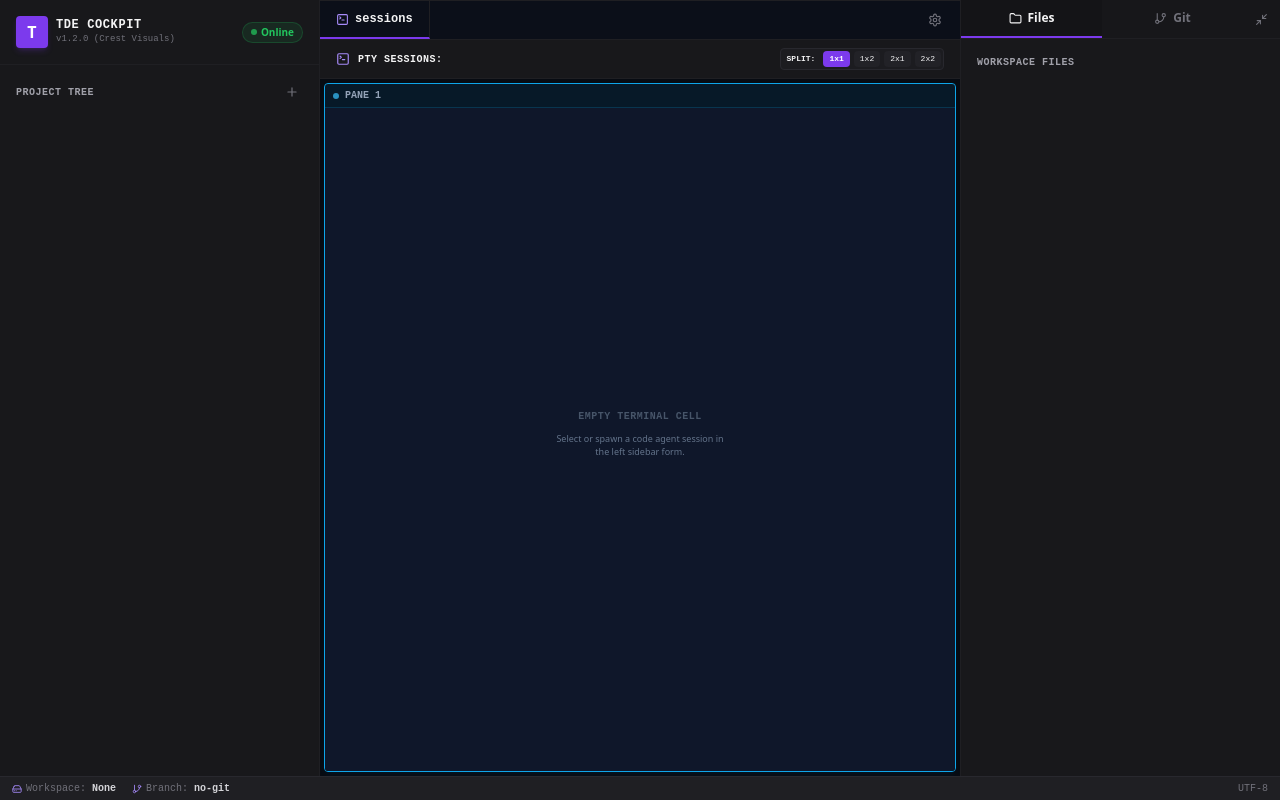
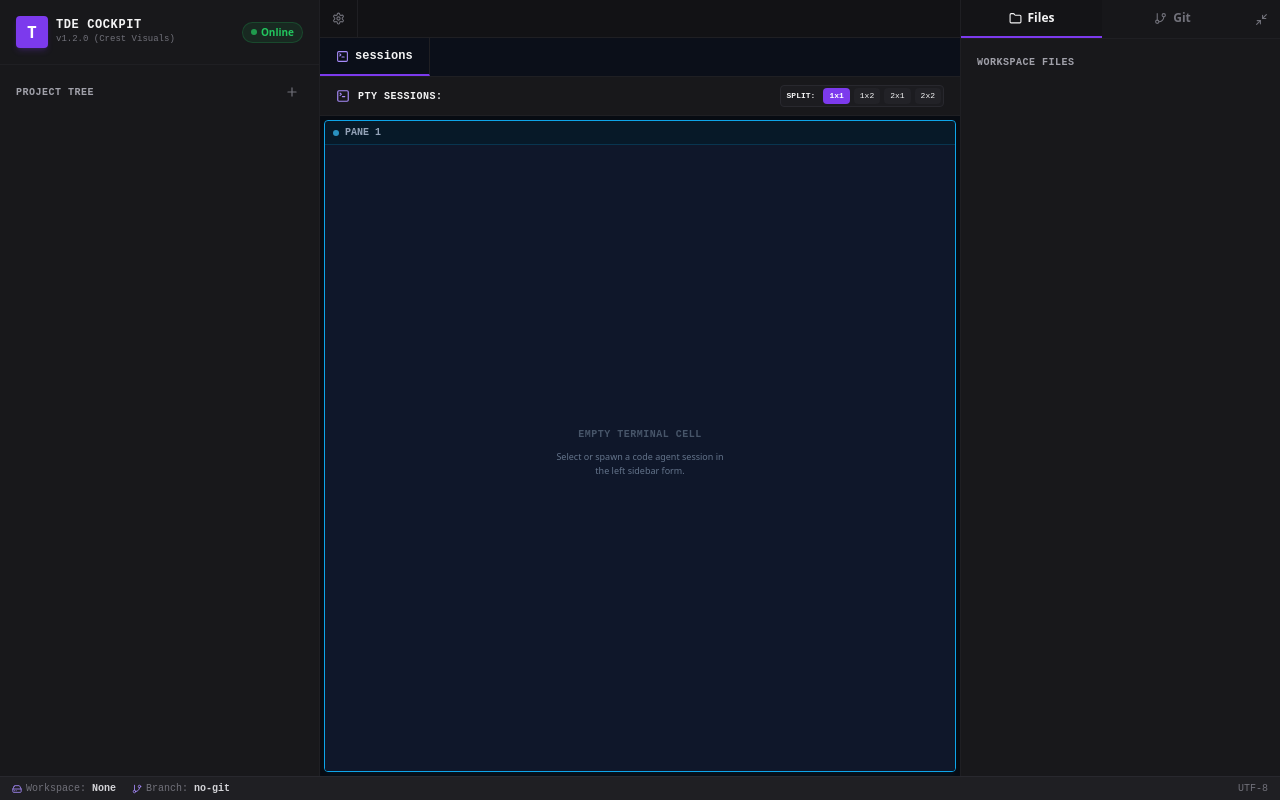
Before and after one commit to blackTDE/blackTDE, a React (Vite) app: page / in a window 1280 px wide. Built offline with nearby package versions, Linux system fonts and the light colour scheme.

Commit message:
Implement Settings button and Settings Father Tab layout in App.tsx

```diff
--- a/src/App.tsx
+++ b/src/App.tsx
@@ -520,18 +520,36 @@ function App() {
 
         {/* Center Panel (Swappable Workbench) */}
         <div className="flex-grow flex flex-col min-w-0 bg-surface">
-          {/* Level 1: Father Tabs (Projects/Workspaces list) */}
+          {/* Level 1: Father Tabs (Projects/Workspaces list + Settings Tab) */}
           <div className="shrink-0 flex items-center border-b border-surface-2 bg-surface-2/20 overflow-x-auto select-none">
+            {/* Settings button on the far left of Level 1 */}
+            <button
+              onClick={() => {
+                setIsSettingsFatherTabOpen(true);
+                setActiveFatherTabId('settings');
+              }}
+              className={`flex items-center justify-center px-3 py-3 border-r border-surface-2 hover:bg-surface-2/15 transition cursor-pointer text-zinc-500 hover:text-zinc-200 shrink-0 ${
+                activeFatherTabId === 'settings' ? 'bg-surface-1/40 text-brand-light' : ''
+              }`}
+              title="Open Settings Tab"
+            >
+              <Settings size={13} />
+            </button>
+
+            {/* Project tabs */}
             {workspaces.map((ws) => {
-              const isActive = activeWorkspace?.id === ws.id;
+              const isActive = activeFatherTabId === ws.id;
               return (
                 <button
                   key={ws.id}
-                  onClick={() => handleSelectProject(ws)}
-                  className={`flex items-center space-x-1.5 px-4 py-2 text-xs font-semibold border-b-2 transition ${
+                  onClick={() => {
+                    handleSelectProject(ws);
+                    setActiveFatherTabId(ws.id);
+                  }}
+                  className={`flex items-center space-x-1.5 px-4 py-2.5 text-xs font-semibold border-b-2 transition shrink-0 ${
                     isActive
                       ? 'border-brand text-brand-light bg-surface-1/40'
-                      : 'border-transparent text-zinc-500 hover:text-zinc-300 hover:bg-surface-2/5'
+                      : 'border-transparent text-zinc-500 hover:text-zinc-350 hover:bg-surface-2/5'
                   }`}
                 >
                   <Folder size={12} className={isActive ? 'text-brand-light' : 'text-zinc-650'} />
@@ -539,10 +557,50 @@ function App() {
                 </button>
               );
             })}
+
+            {/* Settings father tab (conditional) */}
+            {isSettingsFatherTabOpen && (
+              <div
+                className={`flex items-center space-x-1 border-r border-surface-2 border-b-2 transition shrink-0 ${
+                  activeFatherTabId === 'settings'
+                    ? 'border-brand text-brand-light bg-surface-1/40'
+                    : 'border-transparent text-zinc-500 hover:text-zinc-350 hover:bg-surface-2/5'
+                }`}
+              >
+                <button
+                  onClick={() => setActiveFatherTabId('settings')}
+                  className="flex items-center space-x-1.5 px-3 py-2.5"
+                >
+                  <Settings size={12} className={activeFatherTabId === 'settings' ? 'text-brand-light' : 'text-zinc-650'} />
+                  <span>Settings</span>
+                </button>
+                <button
+                  onClick={(e) => {
+                    e.stopPropagation();
+                    setIsSettingsFatherTabOpen(false);
+                    if (activeFatherTabId === 'settings') {
+                      setActiveFatherTabId(activeWorkspace?.id || '');
+                    }
+                  }}
+                  className="pr-2 text-zinc-600 hover:text-rose-450 transition cursor-pointer"
+                  title="Close Settings Tab"
+                >
+                  <X size={10} />
+                </button>
+              </div>
+            )}
           </div>
 
-          {/* Level 2: Child Tabs (sessions, open files, settings) */}
-          <div className="shrink-0 flex items-center justify-between border-b border-surface-2 bg-[#0b0f19] pr-3 select-none">
+          {activeFatherTabId === 'settings' ? (
+            /* Render full page Settings Dashboard */
+            <div className="flex-grow min-h-0 bg-[#070b12] overflow-hidden">
+              <SettingsPanel />
+            </div>
+          ) : (
+            /* Render Workspace Content */
+            <>
+              {/* Level 2: Child Tabs (sessions and open files) */}
+              <div className="shrink-0 flex items-center justify-between border-b border-surface-2 bg-[#0b0f19] select-none">
                 <div className="flex-1 flex items-center overflow-x-auto scrollbar-none relative">
                   {/* Sessions Tab - sticky to the left */}
                   <button
@@ -589,41 +647,7 @@ function App() {
                       </div>
                     );
                   })}
-
-              {/* Settings Tab (Conditional) */}
-              {activeFileTab === 'settings' && (
-                <div
-                  className="flex items-center space-x-1 border-r border-surface-2 border-b-2 border-brand text-zinc-100 bg-surface/40 transition shrink-0"
-                >
-                  <button
-                    onClick={() => setActiveFileTab('settings')}
-                    className="px-3 py-2 text-xs font-mono font-medium"
-                  >
-                    settings
-                  </button>
-                  <button
-                    onClick={(e) => {
-                      e.stopPropagation();
-                      setActiveFileTab(null);
-                    }}
-                    className="pr-2.5 text-zinc-650 hover:text-rose-450 transition cursor-pointer"
-                  >
-                    <X size={10} />
-                  </button>
                 </div>
-              )}
-            </div>
-
-            {/* Standalone Settings Gear Icon Button (Right Top of Center main panel) */}
-            <button
-              onClick={() => setActiveFileTab('settings')}
-              className={`p-1.5 rounded transition cursor-pointer ${
-                activeFileTab === 'settings' ? 'text-brand-light bg-brand/10' : 'text-zinc-500 hover:text-zinc-300'
-              }`}
-              title="Open Settings Dashboard"
-            >
-              <Settings size={14} />
-            </button>
               </div>
 
               {/* Tab content area */}
@@ -682,10 +706,6 @@ function App() {
                       <TerminalGrid />
                     </div>
                   </div>
-            ) : activeFileTab === 'settings' ? (
-              <div className="w-full h-full bg-[#070b12]">
-                <SettingsPanel />
-              </div>
                 ) : activeFileTab.startsWith('git-diff:') ? (
                   <div className="w-full h-full">
                     <GitDiffCompare tabPath={activeFileTab} />
@@ -696,6 +716,8 @@ function App() {
                   </div>
                 )}
               </div>
+            </>
+          )}
         </div>
 
         {/* Right Panel (Inspector tabs) */}
```
Lines whose indentation alone changed are shown as unchanged.
